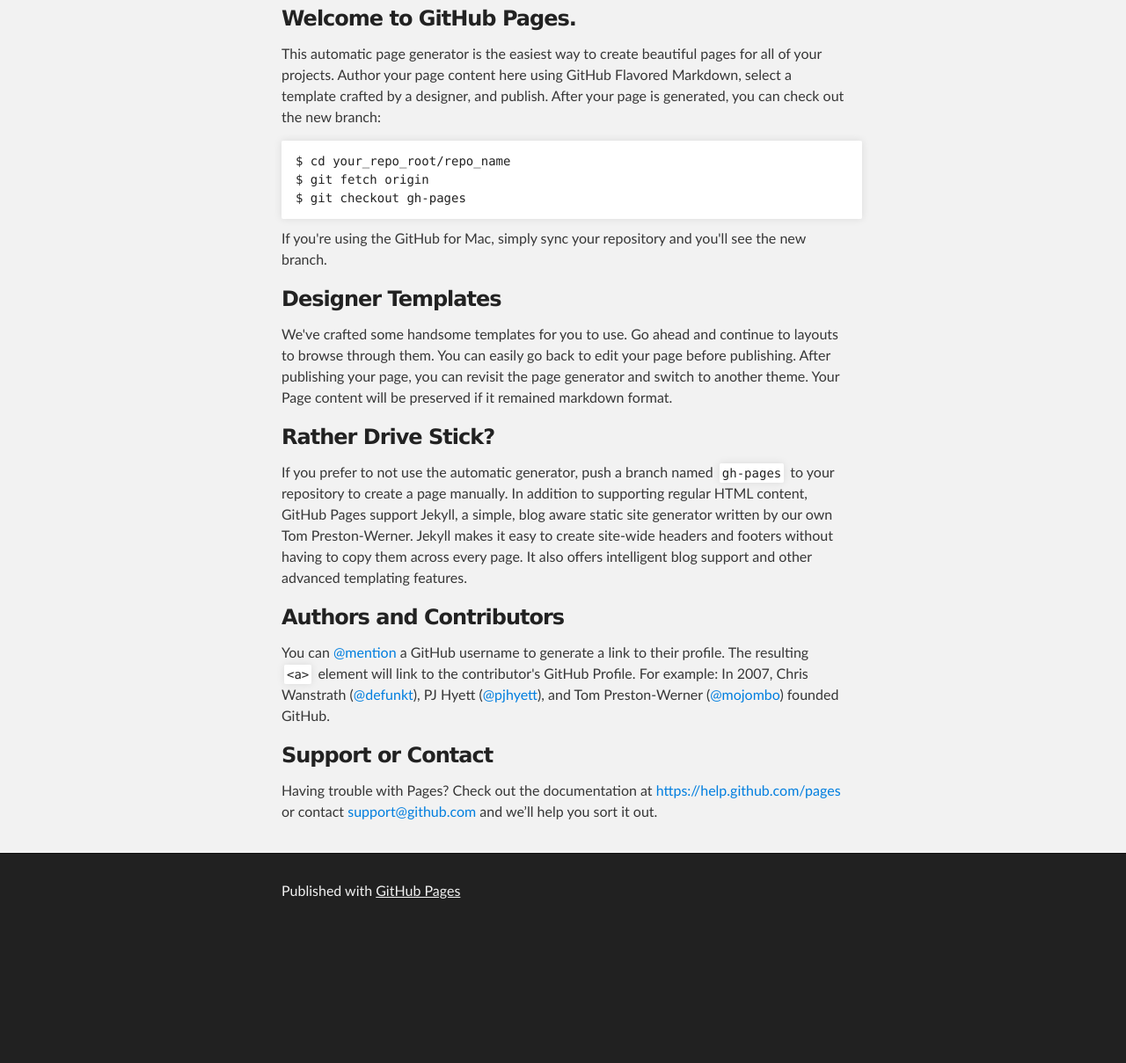
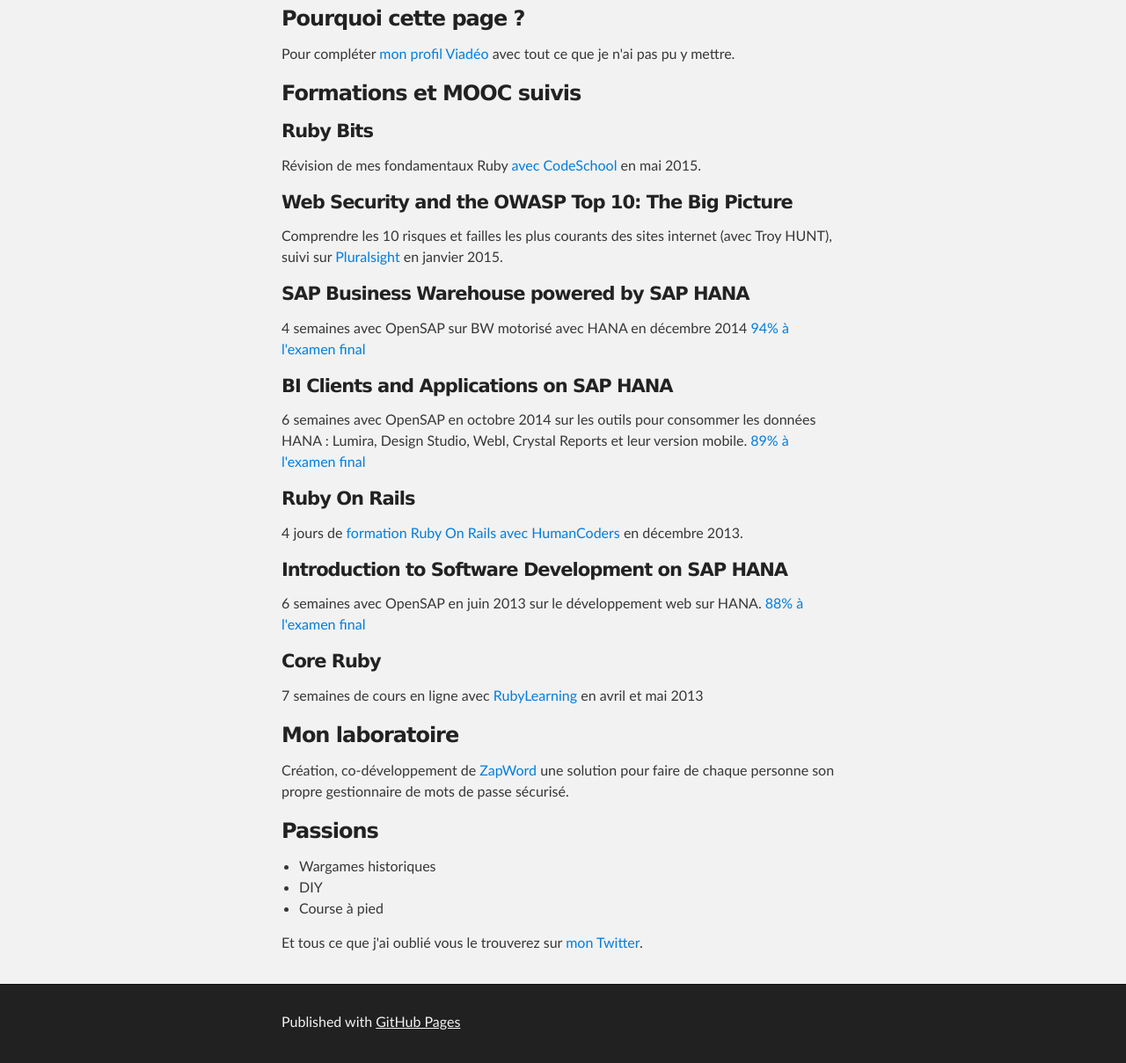
Before and after one commit to lafber/lafber.github.io, a plain HTML site: page index.html in a window 1280 px wide. Shown: the part 257-1466 px from the top of the page at 88% size. Before the commit the page ends 1317 px from the top, so only its background shows below. Drawn offline with Linux system fonts and the light colour scheme.

Commit message:
Replace master branch with page content via GitHub

```diff
--- a/index.html
+++ b/index.html
@@ -28,36 +28,66 @@
     <div id="main_content_wrap" class="outer">
       <section id="main_content" class="inner">
         <h3>
-<a id="welcome-to-github-pages" class="anchor" href="#welcome-to-github-pages" aria-hidden="true"><span class="octicon octicon-link"></span></a>Welcome to GitHub Pages.</h3>
+<a id="pourquoi-cette-page-" class="anchor" href="#pourquoi-cette-page-" aria-hidden="true"><span class="octicon octicon-link"></span></a>Pourquoi cette page ?</h3>
 
-<p>This automatic page generator is the easiest way to create beautiful pages for all of your projects. Author your page content here using GitHub Flavored Markdown, select a template crafted by a designer, and publish. After your page is generated, you can check out the new branch:</p>
-
-<pre><code>$ cd your_repo_root/repo_name
-$ git fetch origin
-$ git checkout gh-pages
-</code></pre>
-
-<p>If you're using the GitHub for Mac, simply sync your repository and you'll see the new branch.</p>
+<p>Pour compléter <a href="http://www.viadeo.com/fr/profile/bertrand.lafougere">mon profil Viadéo</a> avec tout ce que je n'ai pas pu y mettre. </p>
 
 <h3>
-<a id="designer-templates" class="anchor" href="#designer-templates" aria-hidden="true"><span class="octicon octicon-link"></span></a>Designer Templates</h3>
+<a id="formations-et-mooc-suivis" class="anchor" href="#formations-et-mooc-suivis" aria-hidden="true"><span class="octicon octicon-link"></span></a>Formations et MOOC suivis</h3>
 
-<p>We've crafted some handsome templates for you to use. Go ahead and continue to layouts to browse through them. You can easily go back to edit your page before publishing. After publishing your page, you can revisit the page generator and switch to another theme. Your Page content will be preserved if it remained markdown format.</p>
+<h4>
+<a id="ruby-bits" class="anchor" href="#ruby-bits" aria-hidden="true"><span class="octicon octicon-link"></span></a>Ruby Bits</h4>
+
+<p>Révision de mes fondamentaux Ruby <a href="https://www.codeschool.com/courses/ruby-bits">avec CodeSchool</a> en mai 2015.</p>
+
+<h4>
+<a id="web-security-and-the-owasp-top-10-the-big-picture" class="anchor" href="#web-security-and-the-owasp-top-10-the-big-picture" aria-hidden="true"><span class="octicon octicon-link"></span></a>Web Security and the OWASP Top 10: The Big Picture</h4>
+
+<p>Comprendre les 10 risques et failles les plus courants des sites internet (avec Troy HUNT), suivi sur <a href="http://www.pluralsight.com/courses/web-security-owasp-top10-big-picture">Pluralsight</a> en janvier 2015.</p>
+
+<h4>
+<a id="sap-business-warehouse-powered-by-sap-hana" class="anchor" href="#sap-business-warehouse-powered-by-sap-hana" aria-hidden="true"><span class="octicon octicon-link"></span></a>SAP Business Warehouse powered by SAP HANA</h4>
+
+<p>4 semaines avec OpenSAP sur BW motorisé avec HANA en décembre 2014
+<a href="https://open.sap.com/verify/xotim-varym-murum-hyfek-higuh">94% à l'examen final</a></p>
+
+<h4>
+<a id="bi-clients-and-applications-on-sap-hana" class="anchor" href="#bi-clients-and-applications-on-sap-hana" aria-hidden="true"><span class="octicon octicon-link"></span></a>BI Clients and Applications on SAP HANA</h4>
+
+<p>6 semaines avec OpenSAP en octobre 2014 sur les outils pour consommer les données HANA : Lumira, Design Studio, WebI, Crystal Reports et leur version mobile.
+<a href="https://open.sap.com/verify/xutok-radoh-kobyp-mukot-gimyp">89% à l'examen final</a></p>
+
+<h4>
+<a id="ruby-on-rails" class="anchor" href="#ruby-on-rails" aria-hidden="true"><span class="octicon octicon-link"></span></a>Ruby On Rails</h4>
+
+<p>4 jours de <a href="https://www.humancoders.com/formations/ruby-on-rails">formation Ruby On Rails avec HumanCoders</a> en décembre 2013.</p>
+
+<h4>
+<a id="introduction-to-software-development-on-sap-hana" class="anchor" href="#introduction-to-software-development-on-sap-hana" aria-hidden="true"><span class="octicon octicon-link"></span></a>Introduction to Software Development on SAP HANA</h4>
+
+<p>6 semaines avec OpenSAP en juin 2013 sur le développement web sur HANA.
+<a href="https://open.sap.com/verify/xolez-dyhob-hihos-rarer-pecok">88% à l'examen final</a></p>
+
+<h4>
+<a id="core-ruby" class="anchor" href="#core-ruby" aria-hidden="true"><span class="octicon octicon-link"></span></a>Core Ruby</h4>
+
+<p>7 semaines de cours en ligne avec <a href="http://rubylearning.org/classes/">RubyLearning</a> en avril et mai 2013</p>
 
 <h3>
-<a id="rather-drive-stick" class="anchor" href="#rather-drive-stick" aria-hidden="true"><span class="octicon octicon-link"></span></a>Rather Drive Stick?</h3>
+<a id="mon-laboratoire" class="anchor" href="#mon-laboratoire" aria-hidden="true"><span class="octicon octicon-link"></span></a>Mon laboratoire</h3>
 
-<p>If you prefer to not use the automatic generator, push a branch named <code>gh-pages</code> to your repository to create a page manually. In addition to supporting regular HTML content, GitHub Pages support Jekyll, a simple, blog aware static site generator written by our own Tom Preston-Werner. Jekyll makes it easy to create site-wide headers and footers without having to copy them across every page. It also offers intelligent blog support and other advanced templating features.</p>
+<p>Création, co-développement de <a href="http://www.zapword.net">ZapWord</a> une solution pour faire de chaque personne son propre gestionnaire de mots de passe sécurisé. </p>
 
 <h3>
-<a id="authors-and-contributors" class="anchor" href="#authors-and-contributors" aria-hidden="true"><span class="octicon octicon-link"></span></a>Authors and Contributors</h3>
+<a id="passions" class="anchor" href="#passions" aria-hidden="true"><span class="octicon octicon-link"></span></a>Passions</h3>
 
-<p>You can <a href="https://github.com/blog/821" class="user-mention">@mention</a> a GitHub username to generate a link to their profile. The resulting <code>&lt;a&gt;</code> element will link to the contributor's GitHub Profile. For example: In 2007, Chris Wanstrath (<a href="https://github.com/defunkt" class="user-mention">@defunkt</a>), PJ Hyett (<a href="https://github.com/pjhyett" class="user-mention">@pjhyett</a>), and Tom Preston-Werner (<a href="https://github.com/mojombo" class="user-mention">@mojombo</a>) founded GitHub.</p>
+<ul>
+<li>Wargames historiques</li>
+<li>DIY</li>
+<li>Course à pied</li>
+</ul>
 
-<h3>
-<a id="support-or-contact" class="anchor" href="#support-or-contact" aria-hidden="true"><span class="octicon octicon-link"></span></a>Support or Contact</h3>
-
-<p>Having trouble with Pages? Check out the documentation at <a href="https://help.github.com/pages">https://help.github.com/pages</a> or contact <a href="mailto:support@github.com">support@github.com</a> and we’ll help you sort it out.</p>
+<p>Et tous ce que j'ai oublié vous le trouverez sur <a href="https://twitter.com/lafber">mon Twitter</a>. </p>
       </section>
     </div>
 
@@ -68,6 +98,16 @@ $ git checkout gh-pages
       </footer>
     </div>
 
+              <script type="text/javascript">
+            var gaJsHost = (("https:" == document.location.protocol) ? "https://ssl." : "http://www.");
+            document.write(unescape("%3Cscript src='" + gaJsHost + "google-analytics.com/ga.js' type='text/javascript'%3E%3C/script%3E"));
+          </script>
+          <script type="text/javascript">
+            try {
+              var pageTracker = _gat._getTracker("p");
+            pageTracker._trackPageview();
+            } catch(err) {}
+          </script>
 
 
   </body>
```
Also changed, not shown: params.json (+1 -1 lines).
